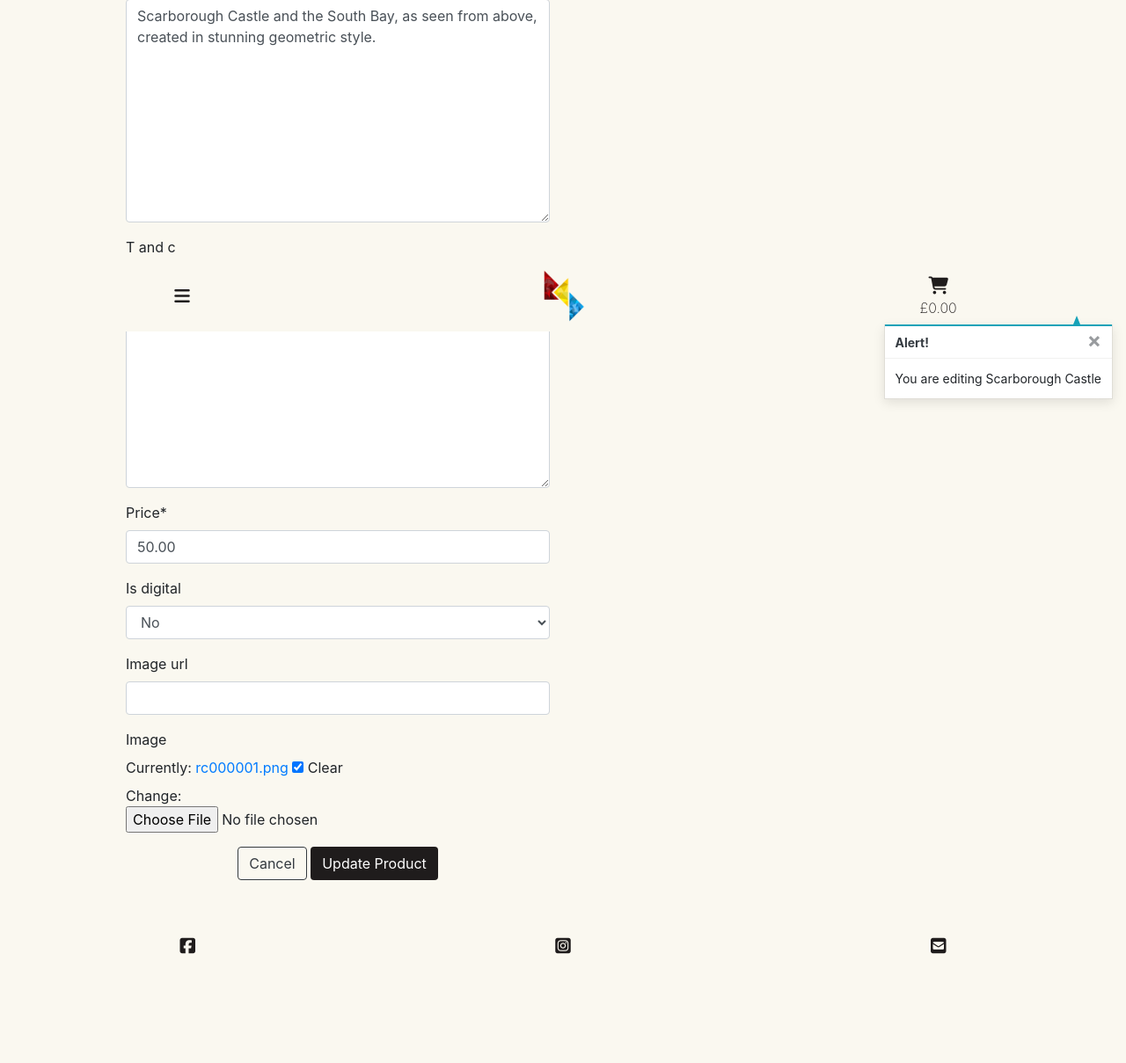
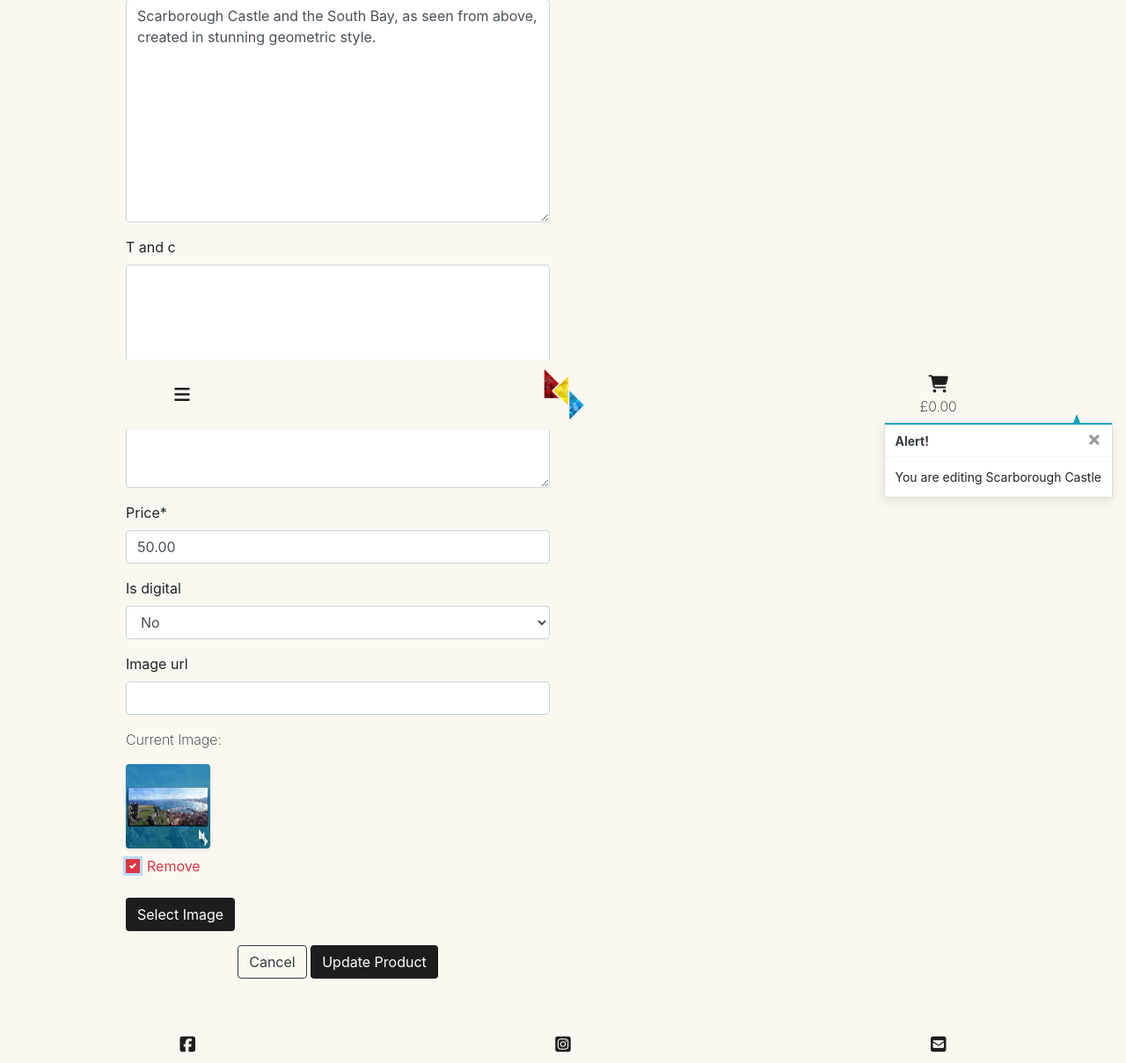
Before and after one commit to Robert-Clark-1990/MS4_RCD, a Django app: page /products/edit/1/ in a window 1280 px wide, after a click on "Remove". Shown: the part 498-1707 px from the top of the page at 88% size. Before the commit the page ends 1583 px from the top, so only its background shows below. Run offline with Django 3.2, Linux system fonts and the light colour scheme; the visitor is signed in with stand-in values (Sample User, id 1); data comes from the database, SQL or seed files in the repository; some libraries are stand-ins or nearby versions.

Commit message:
add custom image widget to fix image field on add/edit forms

```diff
--- a/products/forms.py
+++ b/products/forms.py
@@ -1,5 +1,6 @@
 from django import forms
 from .models import Product, Category
+from .widgets import CustomClearableFileInput
 
 
 
@@ -9,6 +10,9 @@ class ProductForm(forms.ModelForm):
         model = Product
         fields = '__all__'
 
+    image = forms.ImageField(label='Image', required=False,
+                             widget=CustomClearableFileInput)
+
     def __init__(self, *args, **kwargs):
         super().__init__(*args, **kwargs)
         categories = Category.objects.all()
--- /dev/null
+++ b/products/templates/products/custom_widget_templates/custom_clearable_file_input.html
@@ -0,0 +1,17 @@
+{% if widget.is_initial %}
+    <p>{{ widget.initial_text }}:</p>
+    <a href="{{ widget.value.url }}">
+        <img width="96" height="96" class="rounded shadow-sm" src="{{ widget.value.url }}">
+    </a>
+    {% if not widget.required %}
+        <div class="custom-control custom-checkbox mt-2">
+            <input class="custom-control-input" type="checkbox" name="{{ widget.checkbox_name }}" id="{{ widget.checkbox_id }}">
+            <label class="custom-control-label text-danger" for="{{ widget.checkbox_id }}">{{ widget.clear_checkbox_label }}</label>
+        </div>
+    {% endif %}<br>
+    {{ widget.input_text }}
+{% endif %}
+<span class="btn form-button rounded-5 btn-file">
+    Select Image <input id="new-image" type="{{ widget.type }}" name="{{ widget.name }}"{% include "django/forms/widgets/attrs.html" %}>
+</span>
+<strong><p class="text-danger" id="filename"></p></strong>
--- a/products/templates/products/edit_product.html
+++ b/products/templates/products/edit_product.html
@@ -25,7 +25,13 @@
             <div class="col-12 col-md-6">
                 <form method="POST" action="{% url 'edit_product' product.id %}" class="form mb-5" enctype="multipart/form-data">
                     {% csrf_token %}
-                    {{ form|crispy }}
+                    {% for field in form %}
+                        {% if field.name != 'image' %}
+                            {{ field | as_crispy_field }}
+                        {% else %}
+                            {{ field }}
+                        {% endif %}
+                    {% endfor %}
                     <div class="text-center">
                         <a href="{% url 'products' %}" class="btn btn-outline-dark rounded-5">Cancel</a>
                         <button type="submit" class="btn form-button rounded-5">Update Product</button>
@@ -39,3 +45,13 @@
     </div>
 
 {% endblock %}
+
+{% block postloadjs %}
+    {{ block.super }}
+    <script type="text/javascript">
+        $('#new-image').change(function() {
+            var file = $('#new-image')[0].files[0];
+            $('#filename').text(`Image will be set to: ${file.name}`);
+        });
+    </script>
+{% endblock %}
--- a/static/css/base.css
+++ b/static/css/base.css
@@ -248,6 +248,35 @@ div.overlay {
 .allauth-form-inner-content input::placeholder {
     color: #aab7c4;
 }
+
+/* ----------------------------------------------------- Add/Edit Forms */
+
+.btn-file {
+    position: relative;
+    overflow: hidden;
+}
+
+.btn-file input[type="file"]{
+    position: absolute;
+    top: 0;
+    right: 0;
+    min-width: 100%;
+    min-height: 100%;
+    opacity: 0;
+    cursor: pointer;
+}
+
+.custom-checkbox .custom-control-label::before {
+    border-radius: 0;
+    border-color: #dc3545;
+}
+
+.custom-checkbox .custom-control-input:checked~.custom-control-label::before {
+    background-color: #dc3545;
+    border-color: #dc3545;
+    border-radius: 0;
+}
+
 /* ----------------------------------------------------- Media Queries */
 
 @media (min-width: 1200px) {
```
Also changed, not shown: products/templates/products/add_product.html (+17 -1 lines), products/widgets.py (added, +9 -0 lines), media/ttl000003_7gw9N32.png (added), media/ttl000006_4v9G7Lg.png (added), media/ttl000008_NKf8CWM.png (added).
